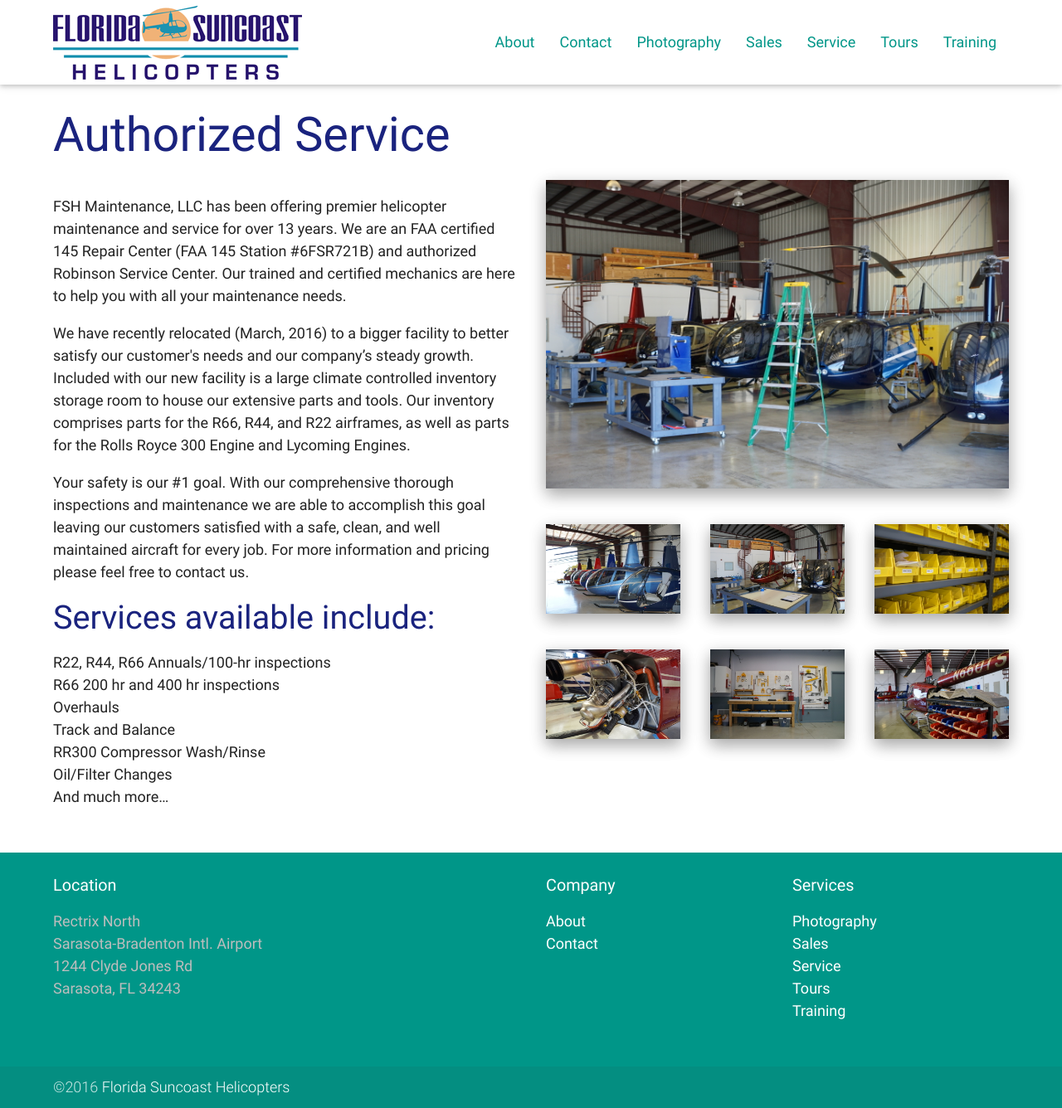
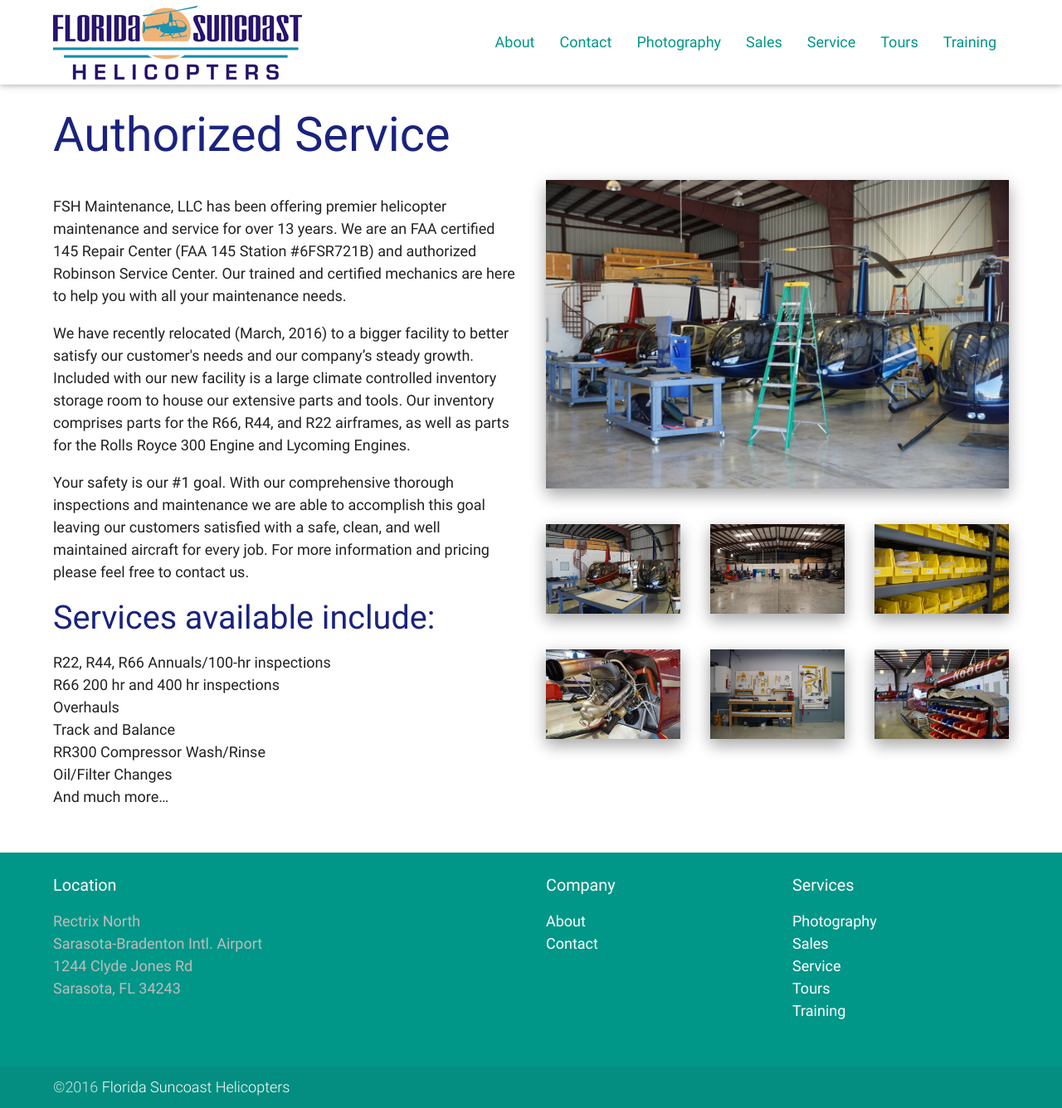
Before and after one commit to joncoop/fsh, a Jekyll site: the page built from service.html, in a window 1280 px wide. Shown: the whole page at 83% size. Built offline with Jekyll 4.4.1, drawn with Linux system fonts in a browser that asks for light colours; nearby versions of some CDN libraries.

Commit message:
Swapped out an image.

```diff
--- a/service.html
+++ b/service.html
@@ -35,7 +35,7 @@
         <img class="materialboxed responsive-img z-depth-2" data-caption="Photo caption" src="{{ site.github.url }}/img/shop/shop2_1200x800.jpg" alt="Inside our shop">
       </div>
       <div class="col s4">
-        <img class="materialboxed responsive-img z-depth-2" data-caption="Photo caption" src="{{ site.github.url }}/img/shop/shop3_1200x800.jpg" alt="Inside our shop">
+        <img class="materialboxed responsive-img z-depth-2" data-caption="Photo caption" src="{{ site.github.url }}/img/shop/full_hangar_1200x800.jpg" alt="Inside our shop">
       </div>
       <div class="col s4">
         <img class="materialboxed responsive-img z-depth-2" data-caption="Photo caption" src="{{ site.github.url }}/img/shop/part_bins_1200x800.jpg" alt="Inside our shop">
```
Also changed, not shown: img/shop/full_hangar_1200x800.jpg (added), img/shop/shop2_1200x800.jpg, img/shop/shop3_1200x800.jpg (deleted).
